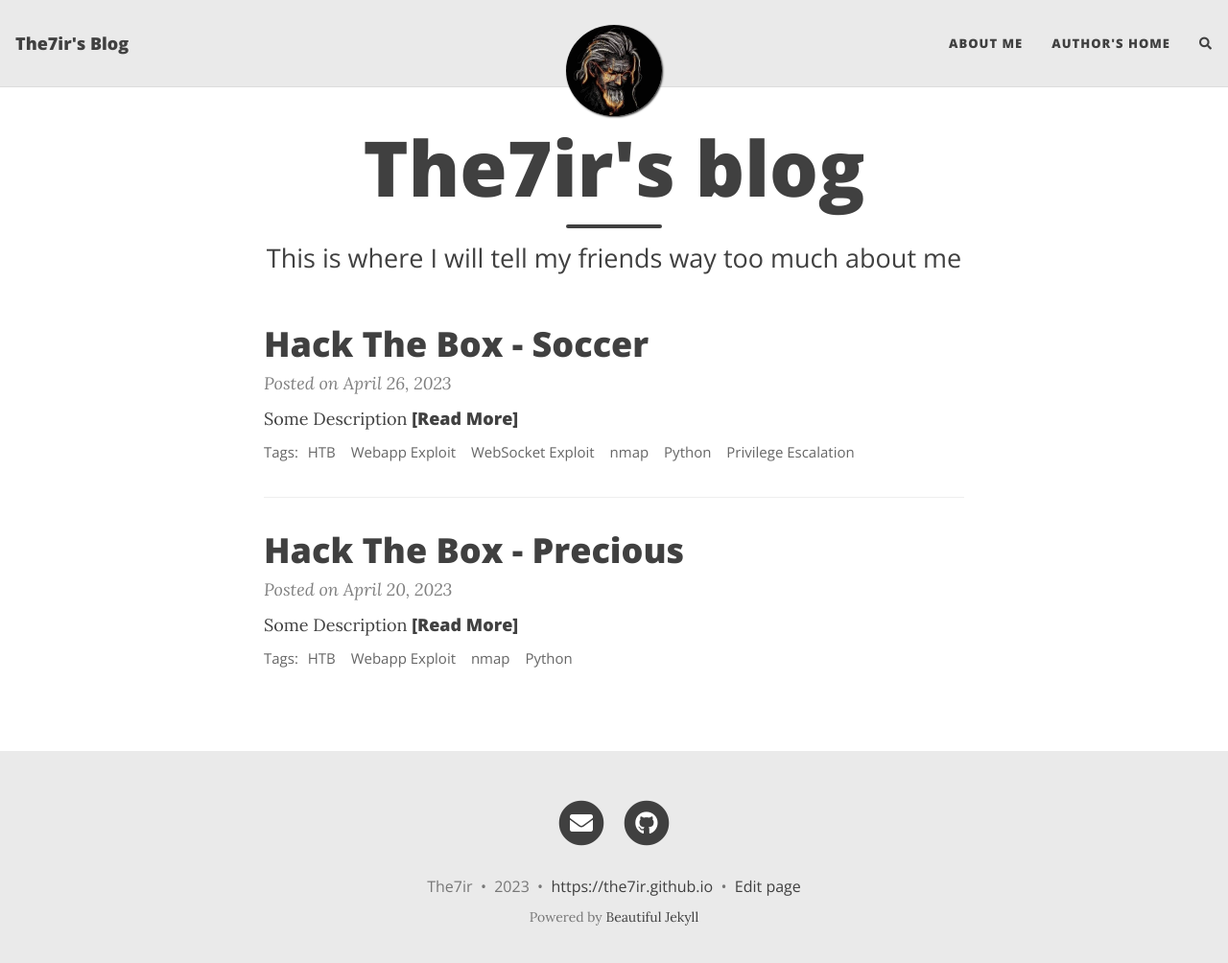
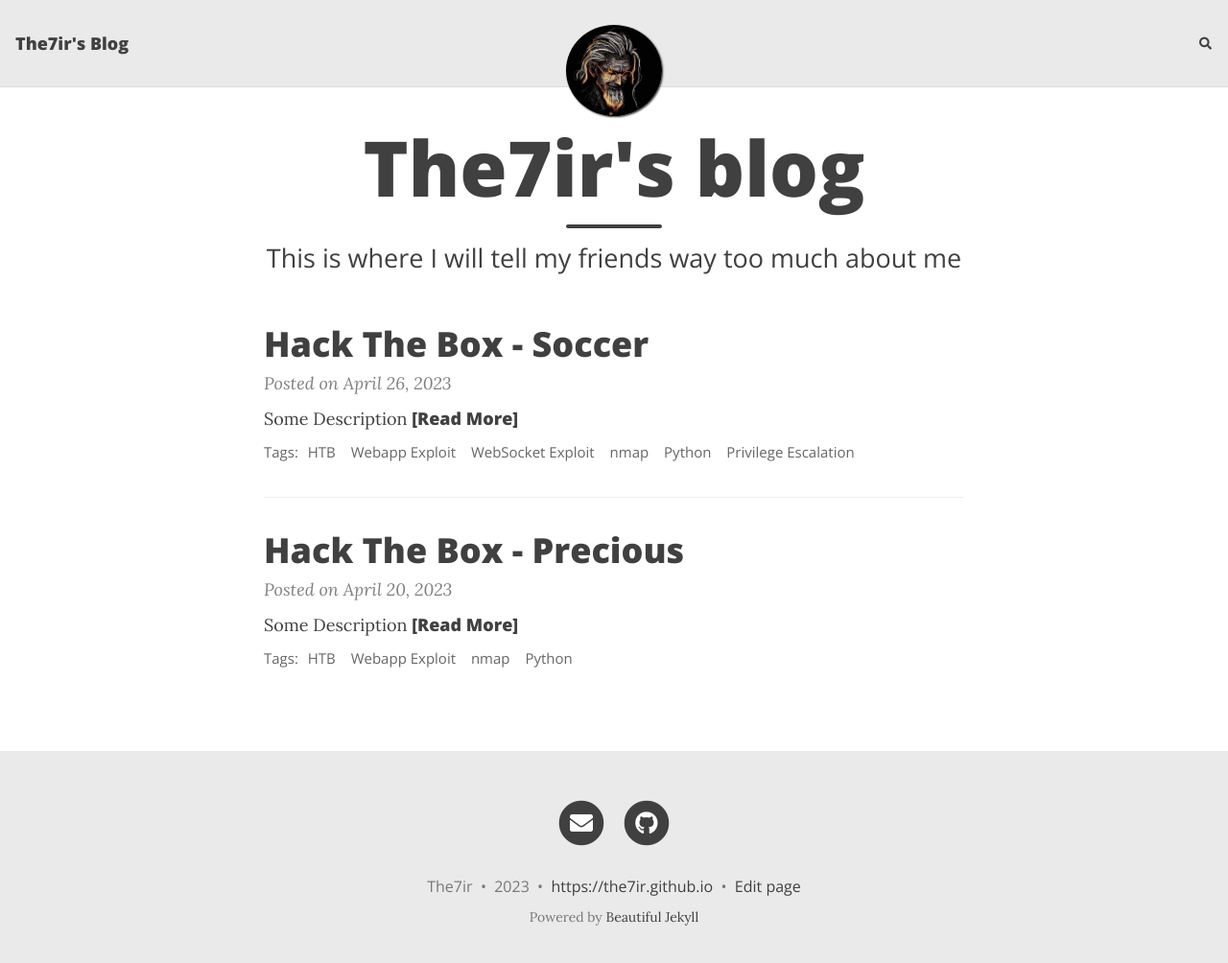
Before and after one commit to the7ir/the7ir.github.io, a Jekyll site: the page built from index.html, in a window 1280 px wide and 1017 px high. Shown: the top 1004 px of the window at 96% size. Built offline with Jekyll 4.4.1, drawn with Linux system fonts in a browser that asks for light colours; nearby versions of some CDN libraries; the list of posts is cut into pages by our own code; comment, search, counter and statistics services are not loaded.

Commit message:
Update _config.yml

```diff
--- a/_config.yml
+++ b/_config.yml
@@ -20,8 +20,8 @@
 ###############################################
 
 navbar-links:
-  About Me: "aboutme"
-  Author's home: "https://the7ir.github.io"
+  #About Me: "aboutme"
+  #Author's home: "https://the7ir.github.io"
 
 ################
 # --- Logo --- #
```
